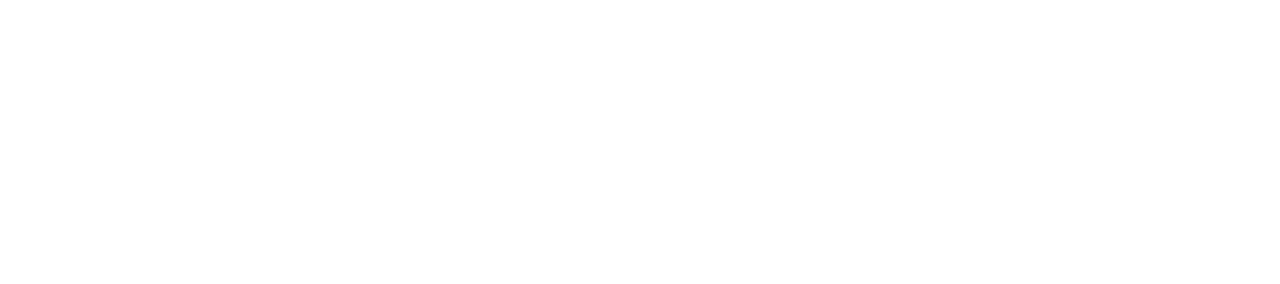
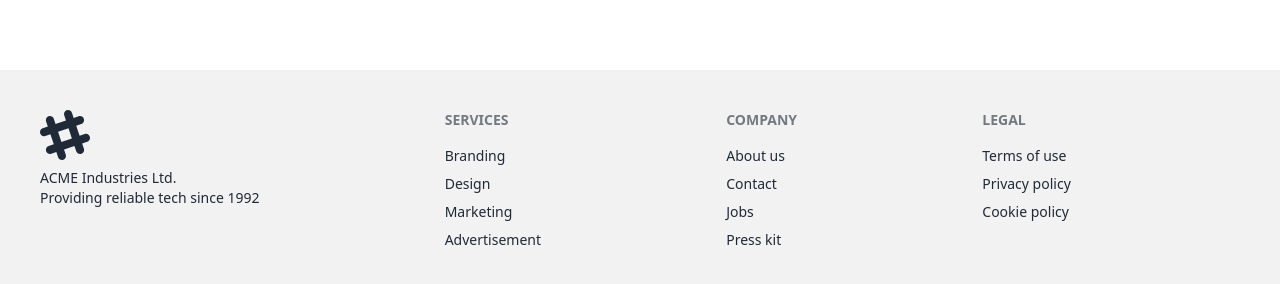
Before and after one commit to Rifazul-Islam/diagnostic-client-side, a React (Vite) app: page / in a window 1280 px wide. Shown: the part 908-1192 px from the top of the page. Before the commit the page ends 978 px from the top, so only its background shows below. Built offline with nearby package versions, Linux system fonts and the light colour scheme; no server answers.

Commit message:
add banner delete system implement

```diff
--- a/src/Layout/MainLayout.jsx
+++ b/src/Layout/MainLayout.jsx
@@ -1,5 +1,6 @@
 import { Outlet } from "react-router-dom";
 import Navbar from "../Pages/Shared/Navbar/Navbar";
+import Footer from "../Pages/Shared/Footer/Footer";
 
 
 
@@ -8,6 +9,7 @@ const MainLayout = () => {
         <div>
          <Navbar></Navbar>
             <Outlet> </Outlet>
+            <Footer></Footer>
         </div>
     );
 };
--- a/src/Pages/Dashboard/AllBanner/AllBanner.jsx
+++ b/src/Pages/Dashboard/AllBanner/AllBanner.jsx
@@ -1,9 +1,110 @@
+import { useQuery } from "@tanstack/react-query";
+import useAxiosSecure from "../../../hooks/useAxiosSecure";
+import { useState } from "react";
+import toast from "react-hot-toast";
 
 const AllBanner = () => {
+    const axiosSecure = useAxiosSecure();
+
+
+    const{data:allBanner=[], refetch} = useQuery({
+        queryKey: ['allBanner'],
+        queryFn: async()=>{
+            const res = await axiosSecure.get("/banners")
+            return res.data
+        }
+    })
+
+
+
+// banner System Piliment
+
+const handlerDelete =  (id)=>{
+
+ axiosSecure.delete(`/banners/${id}`)
+ .then(res =>{
+ if(res.data.deletedCount > 0){
+     toast.success("Banner Delete Successfully")
+
+     refetch()
+ }
+ })
+
+}
+
+
+
+
+
+
+
+
+
+
     return (
-        <div>
-            All Banner Page
-        </div>
+        <>
+    <div className="overflow-x-auto">
+  <table className="table">
+    {/* head */}
+    <thead className="bg-zinc-500 text-white text-[18px] h-[70px] rounded-lg">
+      <tr>
+        <th>
+          <label>
+           #
+          </label>
+        </th>
+        <th>Image</th>
+        <th>Name</th>
+        <th>Status</th>
+        <th>Action</th>
+        <th></th>
+      </tr>
+    </thead>
+    <tbody>
+      {
+        allBanner?.map((banner, idx) => <tr key={banner?._id} className="border-2 border-green-500">
+            <td>
+              <label>
+                {idx + 1}
+              </label>
+            </td>
+            <td>
+              <div className="flex items-center gap-3">
+                <div className="avatar">
+                  <div className="mask mask-squircle w-12 h-12">
+                    <img src={banner?.image} alt="Avatar Tailwind CSS Component" />
+                  </div>
+                </div>
+              </div>
+            </td>
+            <td>
+             {banner?.title}
+
+
+            </td>
+            <td>
+            <button  className="btn hover:bg-purple-600 rounded bg-green-700 text-white "> {banner?.status} </button>
+            </td>
+
+            <td>
+              <button onClick={()=>handlerDelete(banner?._id)} className="btn hover:bg-purple-600 rounded bg-red-700 text-white">Delete</button>
+            </td>
+          </tr>
+
+
+
+            )
+      }
+
+
+
+
+    </tbody>
+
+
+  </table>
+</div>
+        </>
     );
 };
 
--- a/src/Pages/Home/Banner/Dynamic.jsx
+++ b/src/Pages/Home/Banner/Dynamic.jsx
@@ -1,7 +1,7 @@
 import React from 'react';
 
 const Dynamic = ({item}) => {
-    const {title,image,description,coupon,discount} = item
+    const {title,image,description,coupon,discount} = item ;
     return (
     <>
       <div className="hero min-h-screen" style={{backgroundImage: `url(${image})`}}>
@@ -9,9 +9,9 @@ const Dynamic = ({item}) => {
             <div className="hero-content text-center text-neutral-content">
                 <div className="max-w-md">
                 <h1 className="mb-5 text-5xl font-bold"> {title}</h1>
-                <p className="mb-5 text-[17px]"> {description} </p>
-                <p className='text-3xl text-black font-bold'> CouponCode : {coupon} </p>
-                <p className='text-5xl font-bold my-1'> {discount} % Discount  </p>
+                <p className="mb-5 text-[20px]"> {description} </p>
+                <button className='text-3xl text-white font-bold btn bg-pink-700 border-none'> CouponCode : {coupon} </button>
+                <p className='text-5xl font-bold my-2 text-white'> {discount} % Discount  </p>
 
 
                 <button className="btn btn-primary mt-10">All Test </button>
--- a/src/Pages/Home/Home/Home.jsx
+++ b/src/Pages/Home/Home/Home.jsx
@@ -9,6 +9,7 @@ const Home = () => {
           <Banner></Banner>
           <Featured></Featured>
           <Recommendation></Recommendation>
+
         </div>
     );
 };
--- a/src/Pages/Home/Recommendation/Recommendation.jsx
+++ b/src/Pages/Home/Recommendation/Recommendation.jsx
@@ -24,11 +24,11 @@ const{data:items =[]} = useQuery({
     }
 })
 
-console.log(items);
+// console.log(items);
 
 
     return (
-        <div className='my-24 cursor-pointer'>
+        <div className='my-24 cursor-pointer '>
        <h2 className='text-4xl font-bold text-blue-700 text-center py-10'> Our Recommendation</h2>
 
       <Swiper
@@ -42,7 +42,7 @@ console.log(items);
         className="mySwiper "
       >
        {
-        items?.map( item =>  <SwiperSlide  key={item?._id}> <img className='h-[500px]' src={item?.img}  alt="" /></SwiperSlide>)
+        items?.map( item =>  <SwiperSlide  key={item?._id}> <img className='h-[500px] rounded-lg' src={item?.img}  alt="" /></SwiperSlide>)
        }
 
       </Swiper>
--- /dev/null
+++ b/src/Pages/Shared/Footer/Footer.jsx
@@ -0,0 +1,36 @@
+
+
+const Footer = () => {
+    return (
+        <div className="mt-14">
+            <footer className="footer p-10 bg-base-200 text-base-content">
+  <aside>
+    <svg width="50" height="50" viewBox="0 0 24 24" xmlns="http://www.w3.org/2000/svg" fillRule="evenodd" clipRule="evenodd" className="fill-current"><path d="M22.672 15.226l-2.432.811.841 2.515c.33 1.019-.209 2.127-1.23 2.456-1.15.325-2.148-.321-2.463-1.226l-.84-2.518-5.013 1.677.84 2.517c.391 1.203-.434 2.542-1.831 2.542-.88 0-1.601-.564-1.86-1.314l-.842-2.516-2.431.809c-1.135.328-2.145-.317-2.463-1.229-.329-1.018.211-2.127 1.231-2.456l2.432-.809-1.621-4.823-2.432.808c-1.355.384-2.558-.59-2.558-1.839 0-.817.509-1.582 1.327-1.846l2.433-.809-.842-2.515c-.33-1.02.211-2.129 1.232-2.458 1.02-.329 2.13.209 2.461 1.229l.842 2.515 5.011-1.677-.839-2.517c-.403-1.238.484-2.553 1.843-2.553.819 0 1.585.509 1.85 1.326l.841 2.517 2.431-.81c1.02-.33 2.131.211 2.461 1.229.332 1.018-.21 2.126-1.23 2.456l-2.433.809 1.622 4.823 2.433-.809c1.242-.401 2.557.484 2.557 1.838 0 .819-.51 1.583-1.328 1.847m-8.992-6.428l-5.01 1.675 1.619 4.828 5.011-1.674-1.62-4.829z"></path></svg>
+    <p>ACME Industries Ltd.<br/>Providing reliable tech since 1992</p>
+  </aside>
+  <nav>
+    <header className="footer-title">Services</header>
+    <a className="link link-hover">Branding</a>
+    <a className="link link-hover">Design</a>
+    <a className="link link-hover">Marketing</a>
+    <a className="link link-hover">Advertisement</a>
+  </nav>
+  <nav>
+    <header className="footer-title">Company</header>
+    <a className="link link-hover">About us</a>
+    <a className="link link-hover">Contact</a>
+    <a className="link link-hover">Jobs</a>
+    <a className="link link-hover">Press kit</a>
+  </nav>
+  <nav>
+    <header className="footer-title">Legal</header>
+    <a className="link link-hover">Terms of use</a>
+    <a className="link link-hover">Privacy policy</a>
+    <a className="link link-hover">Cookie policy</a>
+  </nav>
+</footer>
+        </div>
+    );
+};
+
+export default Footer;
```
